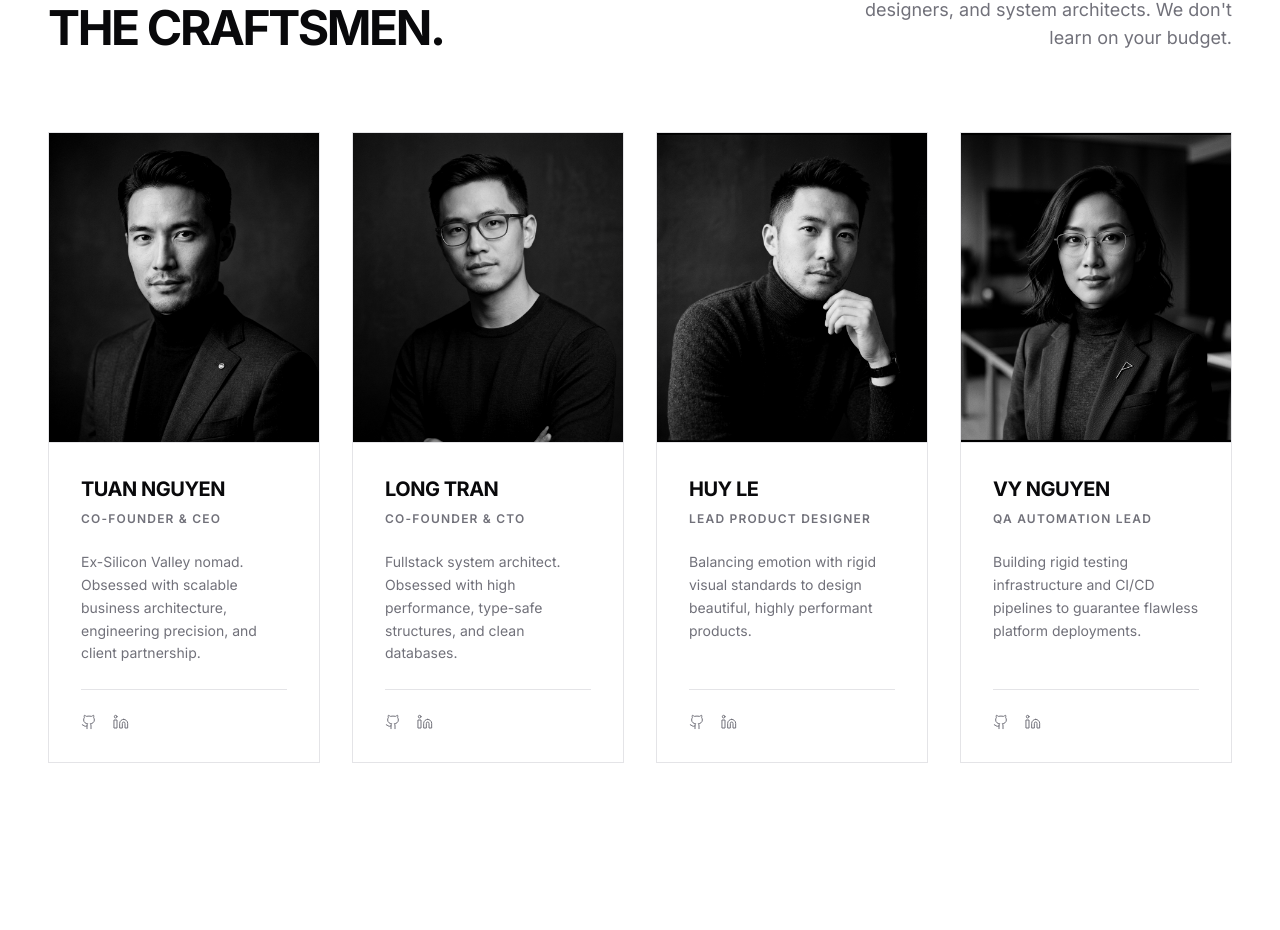
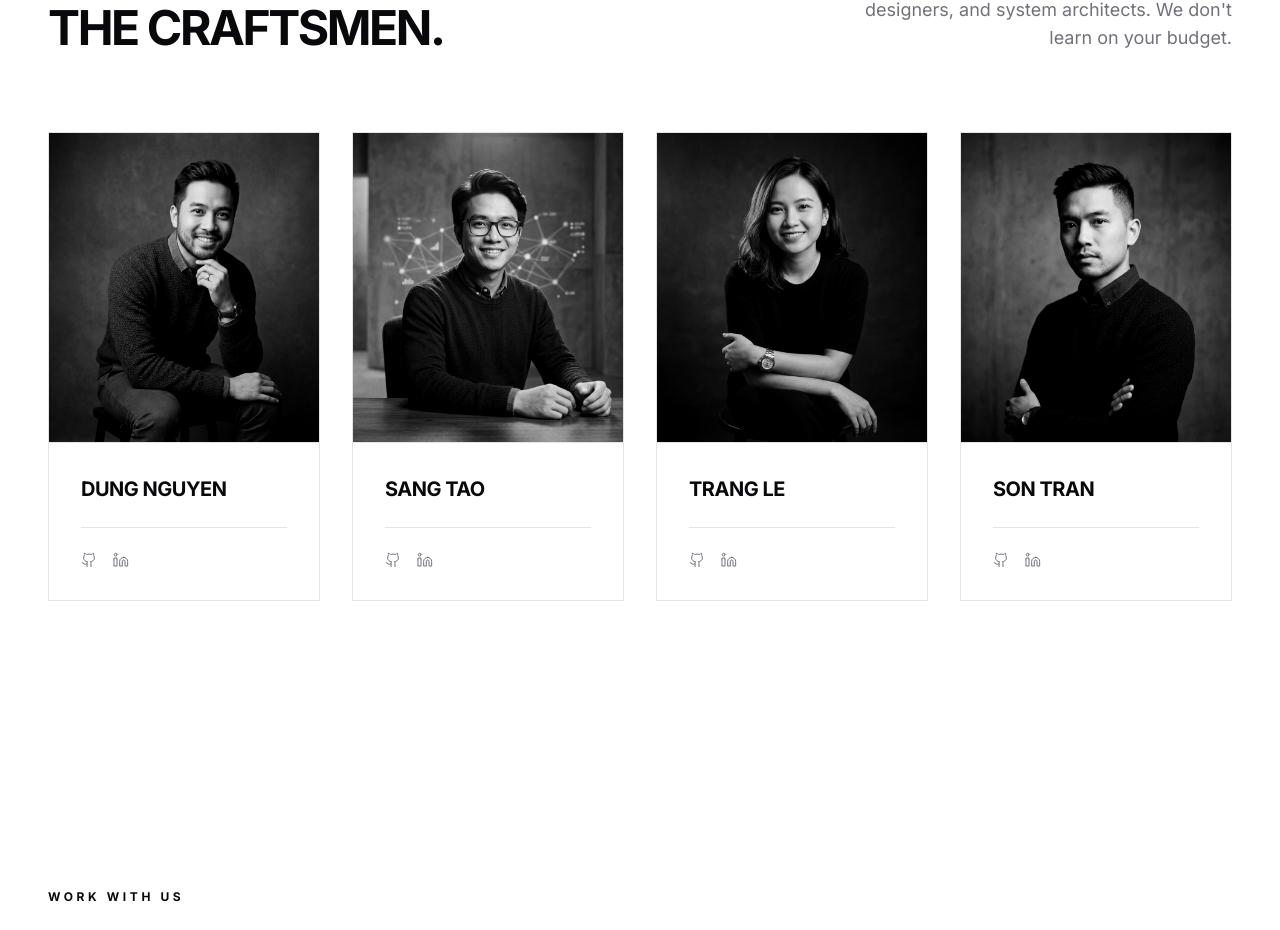
Before and after one commit to tnm-sangtao/Tenomad-Landingpage, a React (Vite) app: page /about in a window 1280 px wide. Shown: the part 3017-3947 px from the top of the page. Built offline with nearby package versions, Linux system fonts and the light colour scheme.

Commit message:
feat(about): update team members names and images, hide roles and bios

```diff
--- a/src/pages/About.tsx
+++ b/src/pages/About.tsx
@@ -206,28 +206,28 @@ export default function About() {
           <div className="grid grid-cols-1 md:grid-cols-2 lg:grid-cols-4 gap-8">
             {[
               {
-                name: "Tuan Nguyen",
+                name: "Dung Nguyen",
                 role: "Co-Founder & CEO",
                 bio: "Ex-Silicon Valley nomad. Obsessed with scalable business architecture, engineering precision, and client partnership.",
-                image: "/team_tuan.png",
+                image: "/team_minh.png",
               },
               {
-                name: "Long Tran",
+                name: "Sang Tao",
                 role: "Co-Founder & CTO",
                 bio: "Fullstack system architect. Obsessed with high performance, type-safe structures, and clean databases.",
-                image: "/team_long.png",
+                image: "/team_bao.png",
               },
               {
-                name: "Huy Le",
+                name: "Trang Le",
                 role: "Lead Product Designer",
                 bio: "Balancing emotion with rigid visual standards to design beautiful, highly performant products.",
-                image: "/team_huy.png",
+                image: "/team_chi.png",
               },
               {
-                name: "Vy Nguyen",
+                name: "Son Tran",
                 role: "QA Automation Lead",
                 bio: "Building rigid testing infrastructure and CI/CD pipelines to guarantee flawless platform deployments.",
-                image: "/team_vy.png",
+                image: "/team_duc.png",
               },
             ].map((member) => (
               <div
@@ -251,12 +251,15 @@ export default function About() {
                     <h3 className="text-xl font-bold uppercase tracking-tight text-foreground">
                       {member.name}
                     </h3>
+                    {/* Role and Bio hidden as requested */}
+                    {/*
                     <p className="text-xs font-semibold uppercase tracking-widest text-muted-foreground">
                       {member.role}
                     </p>
                     <p className="text-muted-foreground text-sm leading-relaxed font-light mt-4">
                       {member.bio}
                     </p>
+                    */}
                   </div>
 
                   {/* Social Links */}
```
